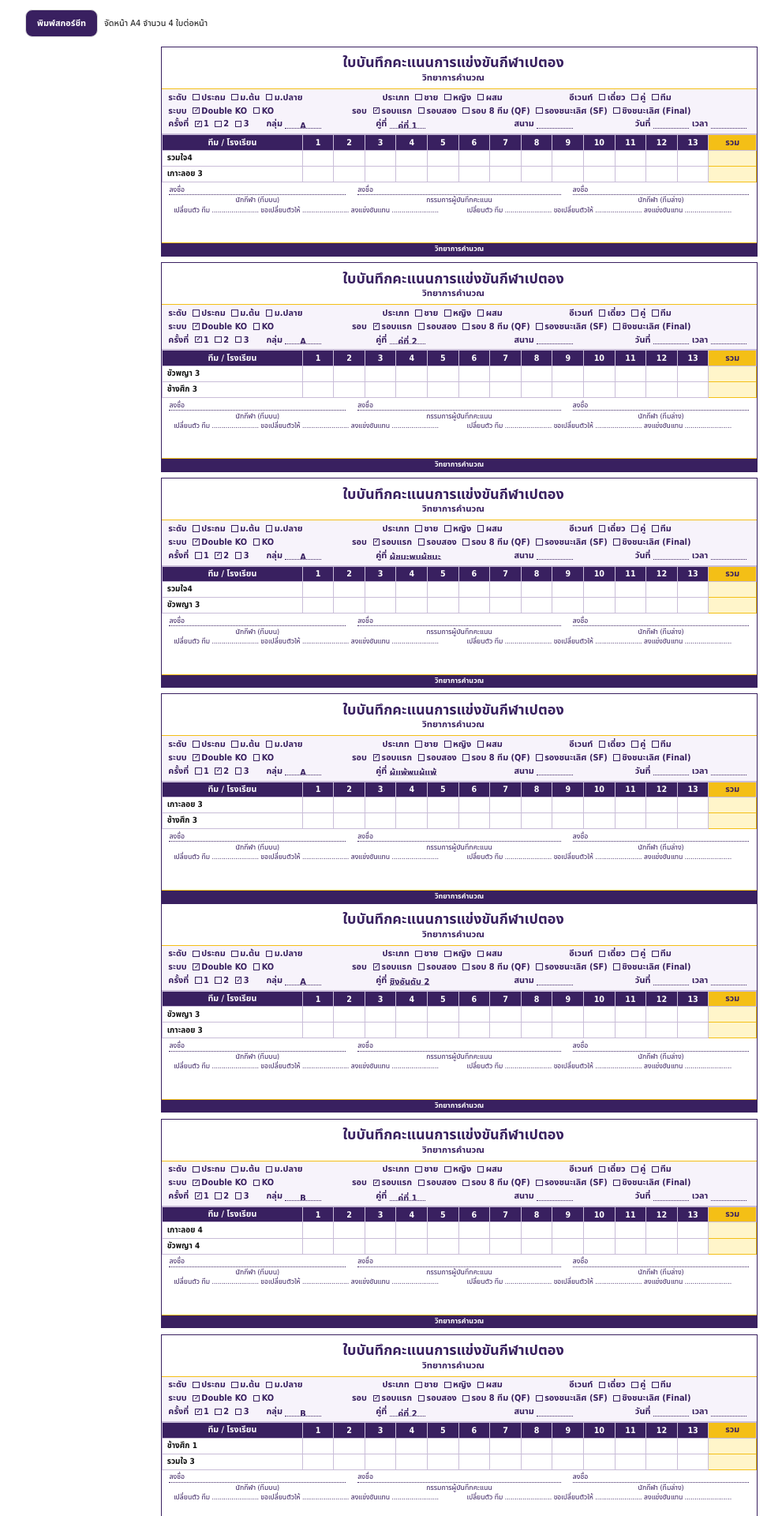
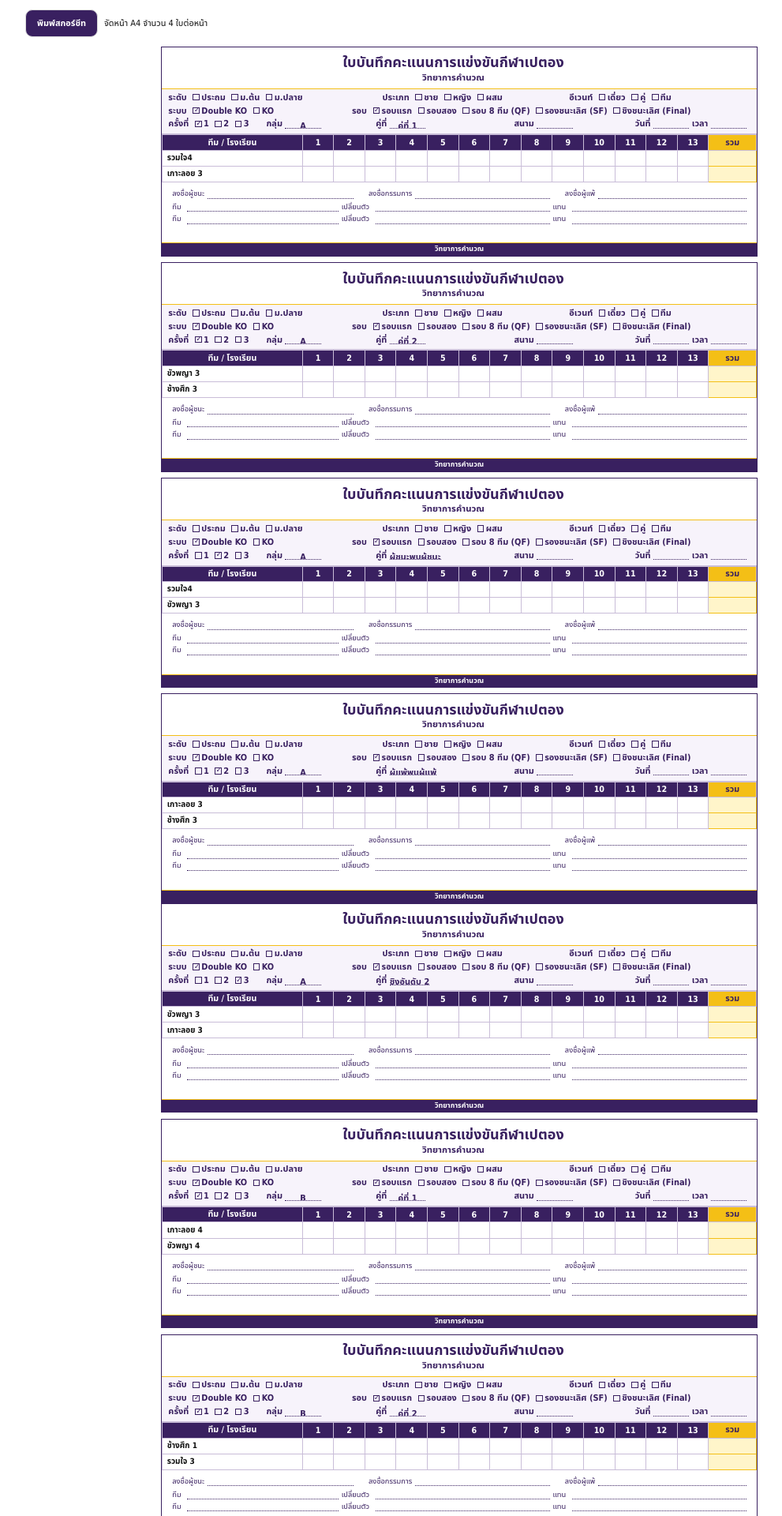
Before and after one commit to Dekchairukna/petanque_tournament, a Flask app: page /rounds/15/score-sheet in a window 1280 px wide. Shown: the top 1920 px of the page at 79% size, without its empty margins (58-1049 px from the left). Run offline with Flask 3, Linux system fonts and the light colour scheme; data comes from the database, SQL or seed files in the repository; tables that the repository leaves empty hold one stand-in row (values such as "Sample post"); some libraries are stand-ins or nearby versions.

Commit message:
Reformat score sheet signatures and substitutions

```diff
--- a/templates/score_sheet_tournoi_style.html
+++ b/templates/score_sheet_tournoi_style.html
@@ -38,10 +38,11 @@
     th.total-head { width:16mm; background:var(--gold); color:var(--purple); }
     td.team-cell { text-align:left; padding:0 1.5mm; color:#111; font-size:7.5pt; font-weight:700; white-space:nowrap; overflow:hidden; text-overflow:ellipsis; }
     td.total-cell { background:#fff5ca; border-color:var(--gold); }
-    .signatures { display:grid; grid-template-columns:1fr 1.15fr 1fr; gap:4mm; padding:1mm 2.5mm .4mm; font-size:6.6pt; line-height:1.2; }
-    .sign-box { text-align:center; }
-    .sign-line { display:block; border-bottom:1px dotted var(--purple); height:3.3mm; margin-bottom:.4mm; text-align:left; }
-    .subs { display:grid; grid-template-columns:1fr 1fr; gap:1mm 5mm; padding:0 4mm .7mm; font-size:6.5pt; line-height:1.25; }
+    .write-area { margin-top:2.2mm; padding:0 3.5mm .8mm; font-size:7pt; line-height:1.35; }
+    .result-signatures { display:grid; grid-template-columns:1fr 1fr 1fr; gap:5mm; margin-bottom:1.1mm; }
+    .write-line { display:flex; align-items:flex-end; white-space:nowrap; }
+    .dots { flex:1; min-width:8mm; height:3mm; margin-left:1mm; border-bottom:1px dotted var(--purple); }
+    .sub-row { display:grid; grid-template-columns:auto 1fr auto 1.15fr auto 1.15fr; align-items:end; column-gap:1mm; margin-top:.7mm; white-space:nowrap; }
     .footer { margin-top:auto; background:var(--purple); color:#fff; border-top:1px solid var(--gold); text-align:center; font-weight:700; min-height:4mm; line-height:4mm; font-size:6.7pt; white-space:nowrap; overflow:hidden; text-overflow:ellipsis; padding:0 2mm; }
     .empty { padding:25px; border:1px solid #ddd; color:#111; }
     @media print { .no-print { display:none!important; } body { print-color-adjust:exact; -webkit-print-color-adjust:exact; } .page { margin:0; } }
@@ -118,14 +119,14 @@
         </tbody>
       </table>
 
-      <div class="signatures">
-        <div class="sign-box"><span class="sign-line">ลงชื่อ</span>นักกีฬา (ทีมบน)</div>
-        <div class="sign-box"><span class="sign-line">ลงชื่อ</span>กรรมการผู้บันทึกคะแนน</div>
-        <div class="sign-box"><span class="sign-line">ลงชื่อ</span>นักกีฬา (ทีมล่าง)</div>
-      </div>
-      <div class="subs">
-        <span>เปลี่ยนตัว ทีม ........................ ขอเปลี่ยนตัวให้ ........................ ลงแข่งขันแทน ........................</span>
-        <span>เปลี่ยนตัว ทีม ........................ ขอเปลี่ยนตัวให้ ........................ ลงแข่งขันแทน ........................</span>
+      <div class="write-area">
+        <div class="result-signatures">
+          <div class="write-line"><span>ลงชื่อผู้ชนะ</span><i class="dots"></i></div>
+          <div class="write-line"><span>ลงชื่อกรรมการ</span><i class="dots"></i></div>
+          <div class="write-line"><span>ลงชื่อผู้แพ้</span><i class="dots"></i></div>
+        </div>
+        <div class="sub-row"><span>ทีม</span><i class="dots"></i><span>เปลี่ยนตัว</span><i class="dots"></i><span>แทน</span><i class="dots"></i></div>
+        <div class="sub-row"><span>ทีม</span><i class="dots"></i><span>เปลี่ยนตัว</span><i class="dots"></i><span>แทน</span><i class="dots"></i></div>
       </div>
       <footer class="footer">{{ event_name }}</footer>
     </article>
```
